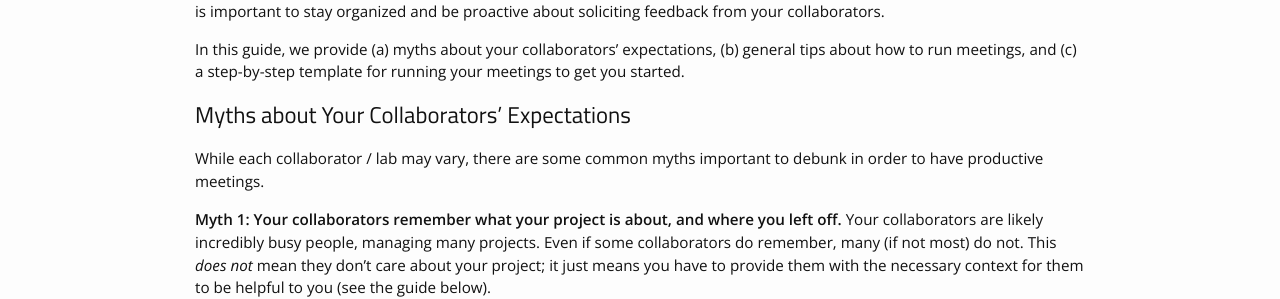
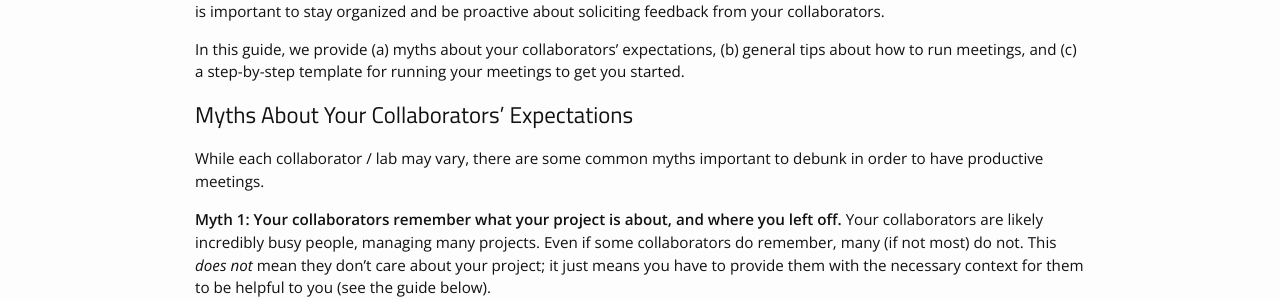
Before and after one commit to yanivyacoby/harvard-cs290, a Jekyll site: the page built from communication-in-collaborative-environments.md, in a window 1280 px wide and 900 px high. Shown: the part 330-629 px from the top of the window. Built offline with Jekyll 4.4.1, drawn with Linux system fonts in a browser that asks for light colours; nearby versions of some CDN libraries.

```diff
--- a/communication-in-collaborative-environments.md
+++ b/communication-in-collaborative-environments.md
@@ -14,7 +14,7 @@ In this guide, we provide (a) myths about your collaborators' expectations,
 (b) general tips about how to run meetings,
 and (c) a step-by-step template for running your meetings to get you started.
 
-## Myths about Your Collaborators' Expectations
+## Myths About Your Collaborators' Expectations
 
 While each collaborator / lab may vary, there are some common myths important to debunk in order to have productive meetings.
 
```
